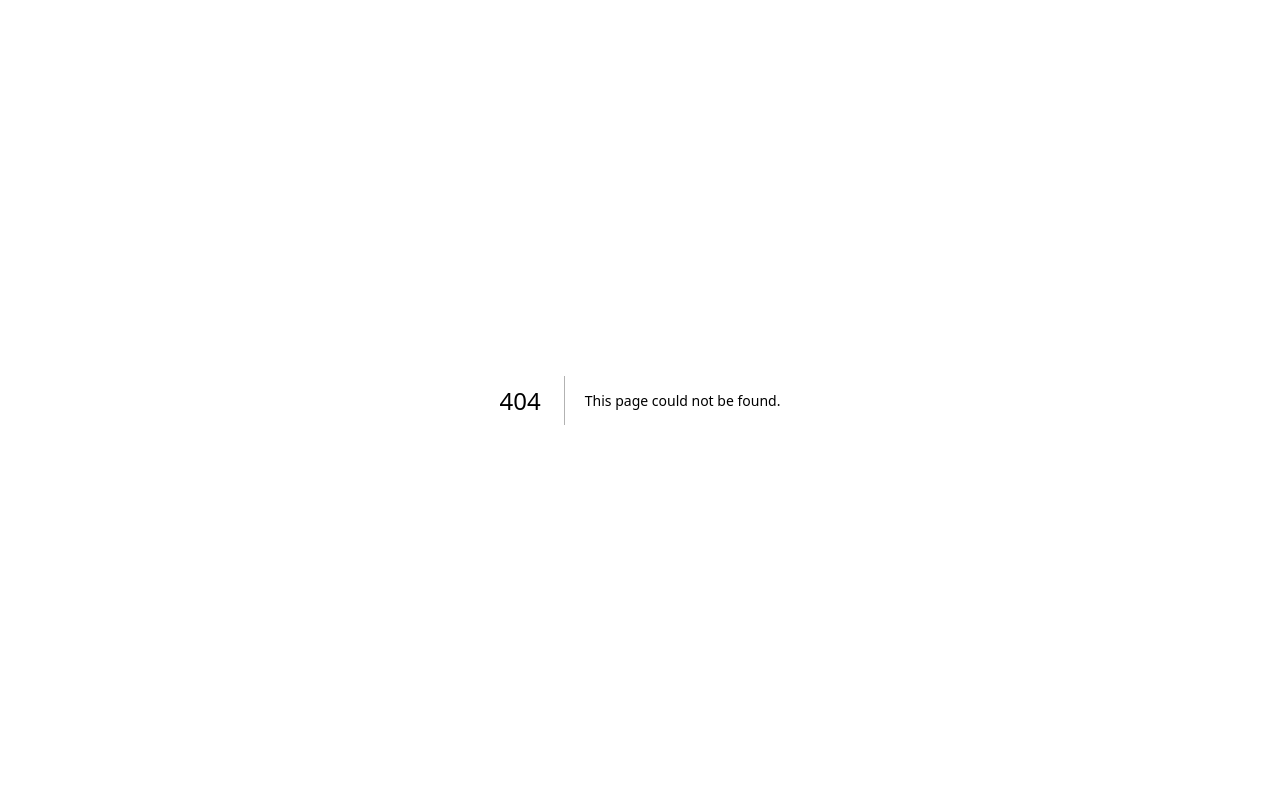
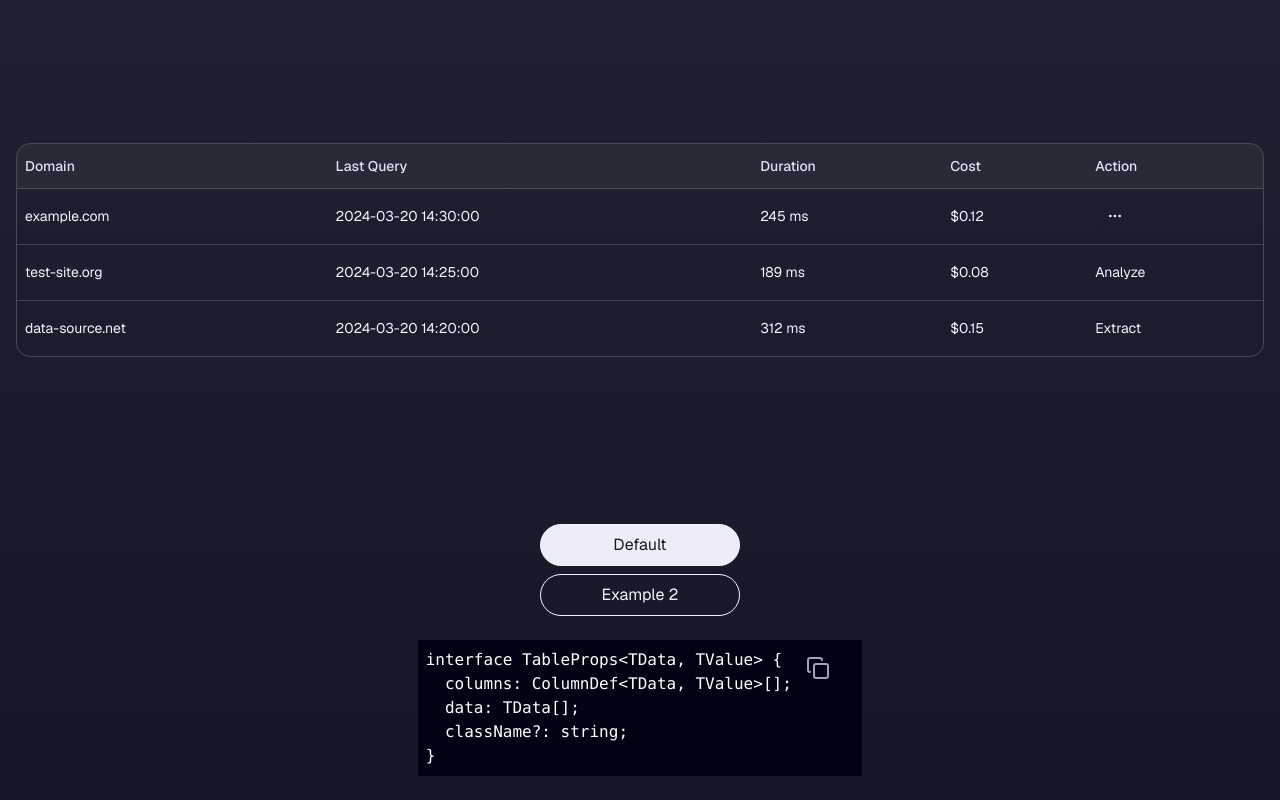
Before and after one commit to bluewave-labs/prism-design-system, a Next.js app: page /table in a window 1280 px wide. Before the commit this address had no page. Shown: the top 800 px of the page. Built offline with nearby package versions, Linux system fonts and the light colour scheme.

Commit message:
chore: add table display

```diff
--- a/src/app/page.tsx
+++ b/src/app/page.tsx
@@ -35,6 +35,11 @@ const components = [
     href: '/switch',
     title: 'Switch',
     description: 'Switch component',
+  },
+  {
+    href: '/table',
+    title: 'Table',
+    description: 'Table component',
   }
 ];
 
--- /dev/null
+++ b/src/app/table/page.tsx
@@ -0,0 +1,295 @@
+/* eslint-disable @typescript-eslint/no-explicit-any */
+/* eslint-disable react-hooks/exhaustive-deps */
+/* eslint-disable no-unused-vars */
+'use client';
+import { ColumnDef } from '@tanstack/react-table';
+import { Copy, Download, Ellipsis } from 'lucide-react';
+import React, { useEffect, useState } from 'react';
+import ReactDOMServer from 'react-dom/server';
+import sanitizeHtml from 'sanitize-html';
+import {
+  Button,
+  DropdownMenu,
+  DropdownMenuContent,
+  DropdownMenuItem,
+  DropdownMenuTrigger,
+  Table,
+} from '../../components';
+import { cn } from '../../lib/utils';
+import { TableProps } from '../../types';
+import codeToHtml from '../../utils/codeToHtml';
+
+type QueryData = {
+  domain: string;
+  lastQuery: string;
+  duration: number;
+  cost: number;
+  action: string | React.ReactNode;
+};
+
+const columns: ColumnDef<QueryData>[] = [
+  {
+    accessorKey: 'domain',
+    header: 'Domain',
+  },
+  {
+    accessorKey: 'lastQuery',
+    header: 'Last Query',
+  },
+  {
+    accessorKey: 'duration',
+    header: 'Duration',
+    cell: ({ row }) => `${row.original.duration} ms`,
+  },
+  {
+    accessorKey: 'cost',
+    header: 'Cost',
+    cell: ({ row }) => `$${row.original.cost.toFixed(2)}`,
+  },
+  {
+    accessorKey: 'action',
+    header: 'Action',
+    cell: ({ row }) => row.original.action,
+  },
+];
+
+const data = [
+  {
+    domain: 'example.com',
+    lastQuery: '2024-03-20 14:30:00',
+    duration: 245,
+    cost: 0.12,
+    action: (
+      <DropdownMenu>
+        <DropdownMenuTrigger>
+          <Button variant="ghost" rounded="full">
+            <Ellipsis />
+          </Button>
+        </DropdownMenuTrigger>
+        <DropdownMenuContent>
+          <DropdownMenuItem>
+            <span>Scrape</span>
+          </DropdownMenuItem>
+          <DropdownMenuItem>
+            <span>Analyze</span>
+          </DropdownMenuItem>
+          <DropdownMenuItem>
+            <span>Extract</span>
+          </DropdownMenuItem>
+        </DropdownMenuContent>
+      </DropdownMenu>
+    ),
+  },
+  {
+    domain: 'test-site.org',
+    lastQuery: '2024-03-20 14:25:00',
+    duration: 189,
+    cost: 0.08,
+    action: 'Analyze',
+  },
+  {
+    domain: 'data-source.net',
+    lastQuery: '2024-03-20 14:20:00',
+    duration: 312,
+    cost: 0.15,
+    action: 'Extract',
+  },
+];
+
+type OrderData = {
+  date: string;
+  description: string;
+  amount: number;
+  action: React.ReactNode;
+};
+
+const columns2: ColumnDef<OrderData>[] = [
+  {
+    accessorKey: 'date',
+    header: 'Date',
+    cell: ({ row }) => new Date(row.original.date).toLocaleDateString(),
+  },
+  {
+    accessorKey: 'description',
+    header: 'Description',
+  },
+  {
+    accessorKey: 'amount',
+    header: 'Amount',
+    cell: ({ row }) => `$${row.original.amount.toFixed(2)}`,
+  },
+  {
+    accessorKey: 'action',
+    header: '',
+    cell: ({ row }) => row.original.action,
+  },
+];
+
+const data2 = [
+  {
+    date: '03-27-2025',
+    description: 'Uptime Standard',
+    amount: 89.0,
+    action: (
+      <Button variant="ghost" rounded="full">
+        <Download />
+      </Button>
+    ),
+  },
+  {
+    date: '03-26-2025',
+    description: 'Uptime Standard',
+    amount: 89.0,
+    action: (
+      <Button variant="ghost" rounded="full">
+        <Download />
+      </Button>
+    ),
+  },
+];
+
+type OptionsType = 'default' | 'example-2';
+
+const baseProps = {
+  columns,
+  data,
+  className: 'text-left',
+};
+
+const options: {
+  option: OptionsType;
+  text: string;
+  prop: (val: TableProps<QueryData, QueryData>) => TableProps<QueryData, QueryData>;
+}[] = [
+  {
+    option: 'default',
+    text: 'Default',
+    prop: () => baseProps,
+  },
+  {
+    option: 'example-2',
+    text: 'Example 2',
+    prop: () => ({
+      columns: columns2 as ColumnDef<QueryData>[],
+      data: data2 as unknown as QueryData[],
+      className: 'max-w-[700px] text-center',
+    }),
+  },
+];
+
+const propTypes = `interface TableProps<TData, TValue> {
+  columns: ColumnDef<TData, TValue>[];
+  data: TData[];
+  className?: string;
+}`;
+
+export default function Home() {
+  const [props, setProps] = useState<Record<string, any>>(baseProps);
+  const [htmlProps, setHtmlProps] = useState<string>('');
+  const [selected, setSelected] = useState<OptionsType[]>([options[0].option]);
+  const [propType, setPropType] = useState<string>('');
+
+  const buildHtmlProps = async () => {
+    const sanitizedProps = {
+      ...props,
+      columns: props.columns.map((column: ColumnDef<any>) => ({
+        ...column,
+        cell: column.cell?.toString(),
+        header: column.header?.toString(),
+      })),
+      data: props.data.map((item: QueryData | OrderData) => {
+        const newItem = { ...item };
+        if (typeof item.action === 'object') {
+          newItem.action = ReactDOMServer.renderToString(item.action);
+        }
+        return newItem;
+      }),
+    };
+    const html = await codeToHtml(JSON.stringify(sanitizedProps, null, 2));
+    setHtmlProps(html);
+  };
+
+  const buildPropTypes = async () => {
+    const propToHtml = await codeToHtml(propTypes);
+    setPropType(propToHtml);
+  };
+
+  useEffect(() => {
+    buildHtmlProps();
+  }, [props]);
+
+  useEffect(() => {
+    if (selected.length === 0) {
+      setSelected([options[0].option]);
+      setProps(baseProps);
+    }
+  }, [selected]);
+
+  useEffect(() => {
+    buildPropTypes();
+  }, []);
+
+  return (
+    <div className="flex flex-col justify-center items-center gap-2 w-screen">
+      <div className="flex flex-col items-center gap-2 p-4 h-[500px] justify-center w-full">
+        <Table columns={[]} data={[]} {...props} />
+      </div>
+      <div className="flex flex-col items-center justify-center gap-2 p-4 text-gray-0 w-[500px]">
+        {options.map((option) => (
+          <button
+            key={option.option}
+            className={cn(
+              'border border-gray-10 text-gray-10 px-4 py-2 rounded-3xl cursor-pointer md:w-50',
+              selected.includes(option.option) ? 'bg-gray-20 text-gray-90' : 'hover:bg-gray-0/12 hover:text-gray-10'
+            )}
+            onClick={() => {
+              if (option.option === options[0].option) {
+                setSelected([option.option]);
+              } else {
+                const isSelected = selected.includes(option.option);
+                const newList = selected.filter((it) => it !== options[0].option);
+                setSelected(
+                  isSelected ? newList.filter((item) => item !== option.option) : [...newList, option.option]
+                );
+              }
+              setProps((prev) => option.prop(prev as unknown as TableProps<QueryData, QueryData>));
+            }}
+          >
+            {option.text}
+          </button>
+        ))}
+        <div className="relative mt-4 w-[95%] overflow-auto h-[40%]">
+          <button
+            className="text-gray-50 absolute top-4 right-8 cursor-pointer"
+            onClick={() => {
+              navigator.clipboard.writeText(propTypes);
+            }}
+            title="Copy props to clipboard"
+          >
+            <Copy />
+          </button>
+          <p
+            className="flex flex-col mx-auto bg-gray-100 p-2 w-full h-full overflow-auto"
+            dangerouslySetInnerHTML={{ __html: sanitizeHtml(propType) }}
+          />
+        </div>
+      </div>
+      <div className="w-[500px] h-screen p-4 relative">
+        <button
+          className="text-gray-50 absolute top-20 right-8 cursor-pointer"
+          onClick={() => {
+            navigator.clipboard.writeText(JSON.stringify(props, null, 2));
+          }}
+          title="Copy props to clipboard"
+        >
+          <Copy />
+        </button>
+        <h2 className="font-medium text-xl mb-4">Props</h2>
+        <p
+          className="flex flex-col w-full min-w-[300px] bg-gray-100 h-[90%] overflow-auto p-2"
+          dangerouslySetInnerHTML={{ __html: sanitizeHtml(htmlProps) }}
+        />
+      </div>
+    </div>
+  );
+}
```
